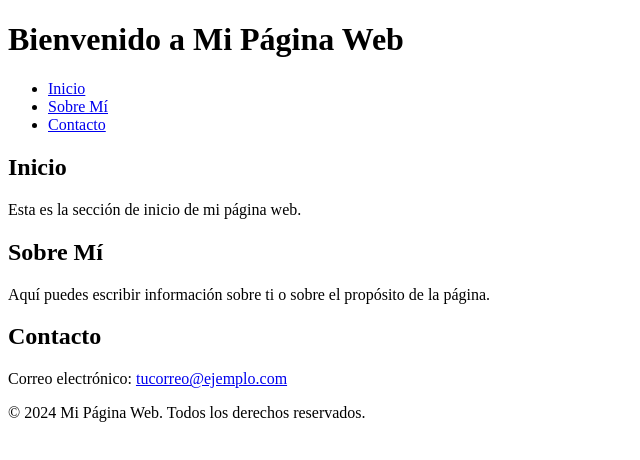
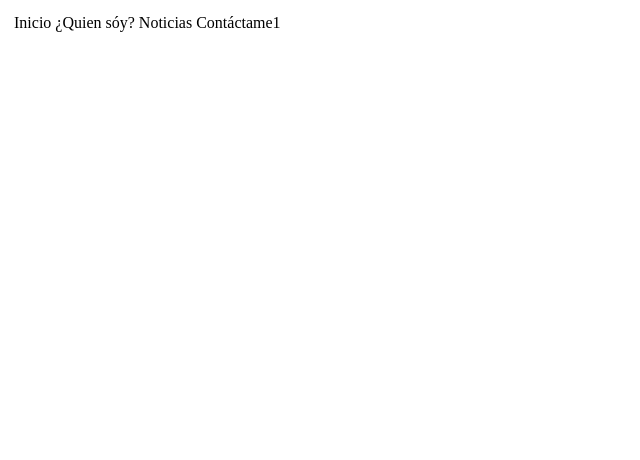
Before and after one commit to senor-coco/demon2_5L, a plain HTML site: page index.html in a window 1280 px wide. Shown: the whole page, without its empty margins (0-640 px from the left). Drawn offline with Linux system fonts and the light colour scheme.

Commit message:
Modificado el proyecto

```diff
--- a/index.html
+++ b/index.html
@@ -1,35 +1,32 @@
 <!DOCTYPE html>
-<html lang="es">
+<html lang="en">
 <head>
     <meta charset="UTF-8">
     <meta name="viewport" content="width=device-width, initial-scale=1.0">
-    <title>Mi Página Web</title>
+    <title>Demo2</title>
+
 </head>
 <body>
-    <header>
-        <h1>Bienvenido a Mi Página Web</h1>
-    </header>
-    <nav>
-        <ul>
-            <li><a href="#inicio">Inicio</a></li>
-            <li><a href="#sobre-mi">Sobre Mí</a></li>
-            <li><a href="#contacto">Contacto</a></li>
-        </ul>
-    </nav>
-    <section id="inicio">
-        <h2>Inicio</h2>
-        <p>Esta es la sección de inicio de mi página web.</p>
-    </section>
-    <section id="sobre-mi">
-        <h2>Sobre Mí</h2>
-        <p>Aquí puedes escribir información sobre ti o sobre el propósito de la página.</p>
-    </section>
-    <section id="contacto">
-        <h2>Contacto</h2>
-        <p>Correo electrónico: <a href="mailto:tucorreo@ejemplo.com">tucorreo@ejemplo.com</a></p>
-    </section>
-    <footer>
-        <p>&copy; 2024 Mi Página Web. Todos los derechos reservados.</p>
-    </footer>
+    <table>
+        <tr>
+            <td><table>
+                <tr>
+                    <td><a href=""></a>Inicio</td>
+                    <td><a href=""></a>¿Quien sóy?</td>
+                    <td><a href=""></a>Noticias</td>
+                    <td><a href=""></a>Contáctame1</td>
+                </tr>
+            </table></td>
+        </tr>
+        <tr>
+            <td></td>
+        </tr>
+        <tr>
+            <td></td>
+        </tr>
+        <tr>
+            <td></td>
+        </tr>
+    </table>
 </body>
 </html>
```
